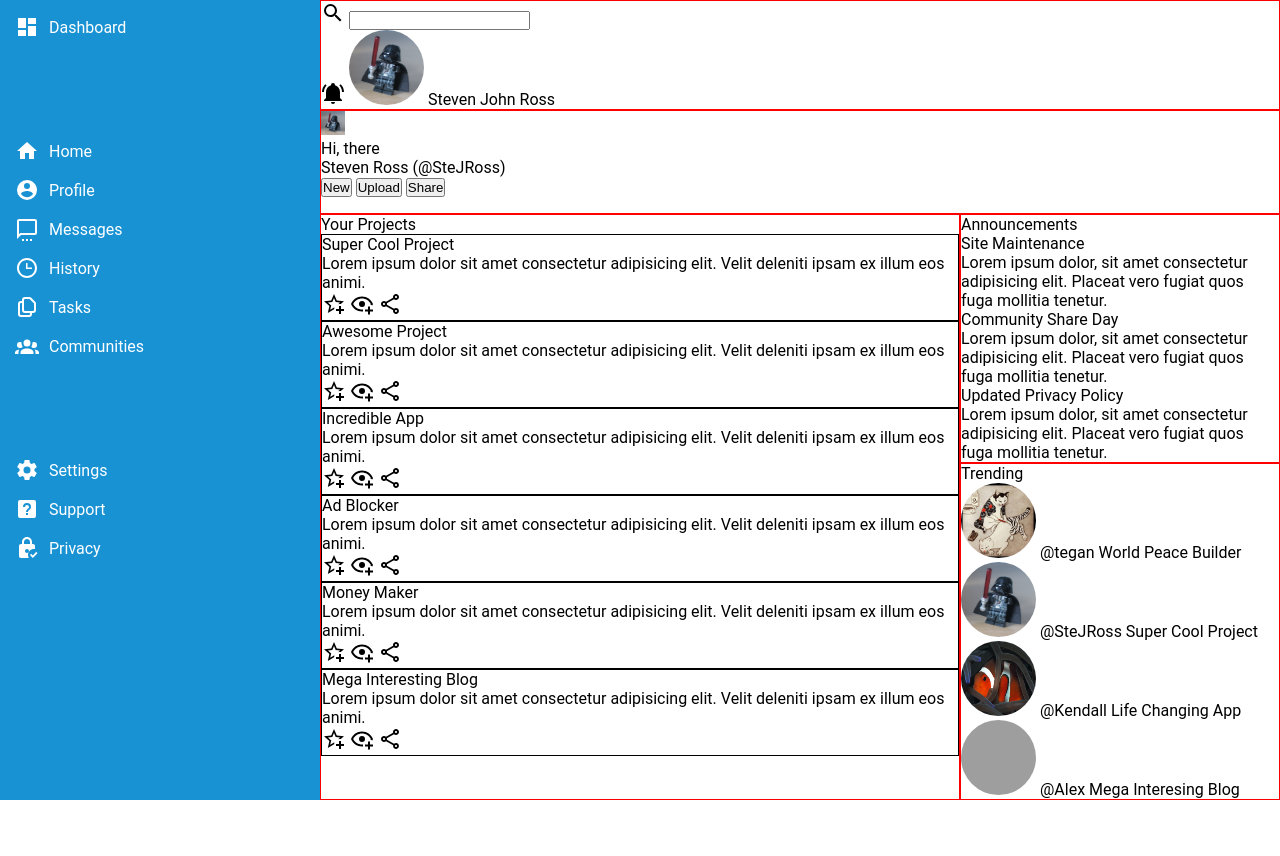
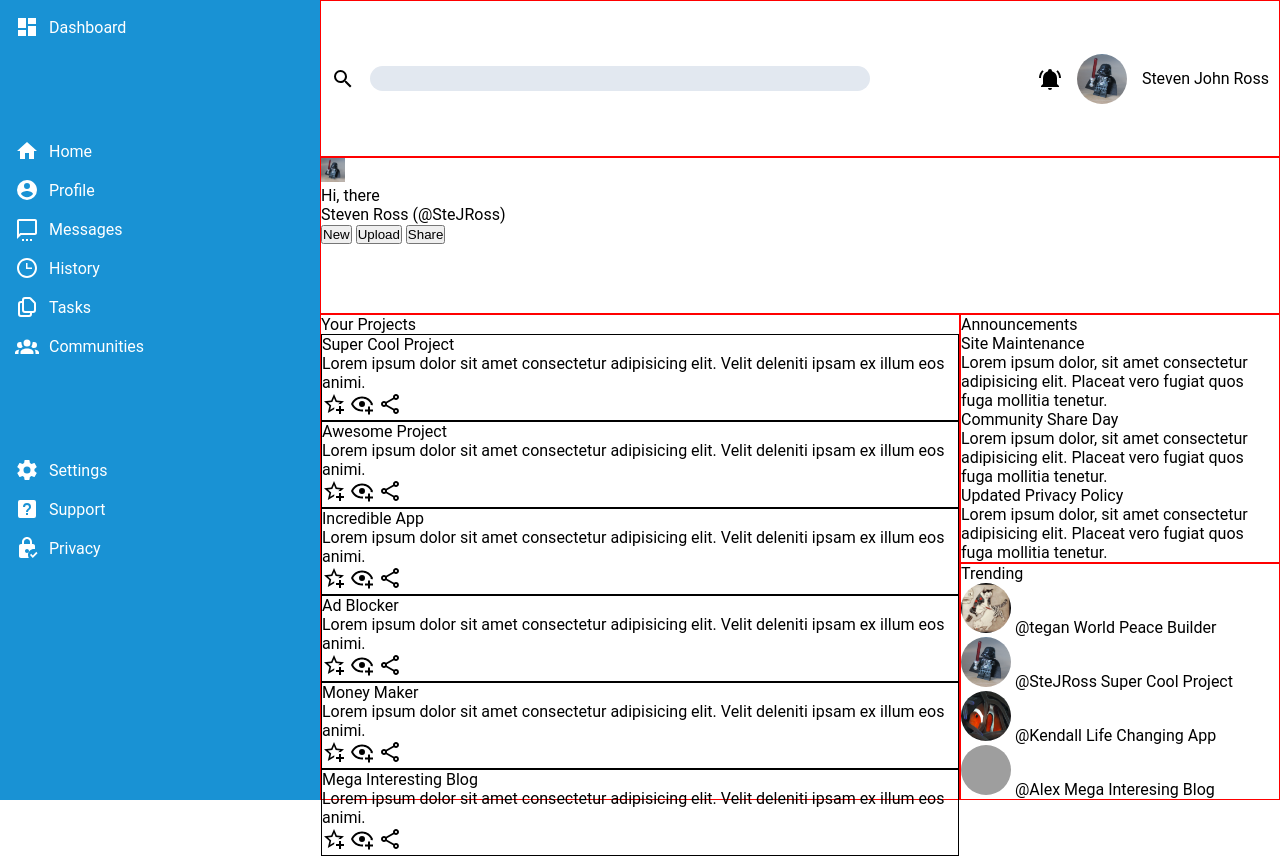
Before and after one commit to SteJRoss/AdminDashboard, a plain HTML site: page index.html in a window 1280 px wide. Before the commit the page ends 800 px from the top, so only its background shows below. Drawn offline with Linux system fonts and the light colour scheme; grey boxes are pictures that could not be loaded.

Commit message:
Header: Search box styled & layout complete

```diff
--- a/styles/styles.css
+++ b/styles/styles.css
@@ -25,6 +25,10 @@ body {
 header {
   border: var(--test);
   grid-column: 2 / 4;
+  display: flex;
+  align-items: center;
+  justify-content: space-between;
+  padding: 0 10px;
 }
 
 .sidebar {
@@ -59,6 +63,34 @@ header {
 }
 
 /* Components */
+.container_left,
+.container_right {
+  display: flex;
+  align-items: center;
+  gap: 15px;
+}
+
+.search_box {
+  width: 500px;
+  height: 25px;
+  outline: none;
+  background-color: rgb(226, 232, 240);
+  border: none;
+  border-radius: 50px;
+  padding-left: 20px;
+}
+
+.search_box:hover {
+  box-shadow: 0 1px 6px rgb(32 33 36 / 28%);
+  border-color: rgba(223, 225, 229, 0);
+}
+
+.profile_pic {
+  border-radius: 50px;
+  height: 50px;
+  width: 50px;
+}
+
 .menu {
   display: flex;
   flex-direction: column;
@@ -78,12 +110,6 @@ img {
   width: 24px;
 }
 
-.profile_pic {
-  border-radius: 50px;
-  height: 75px;
-  width: 75px;
-}
-
 .card {
   height: fit-content;
   width: fit-content;
```
